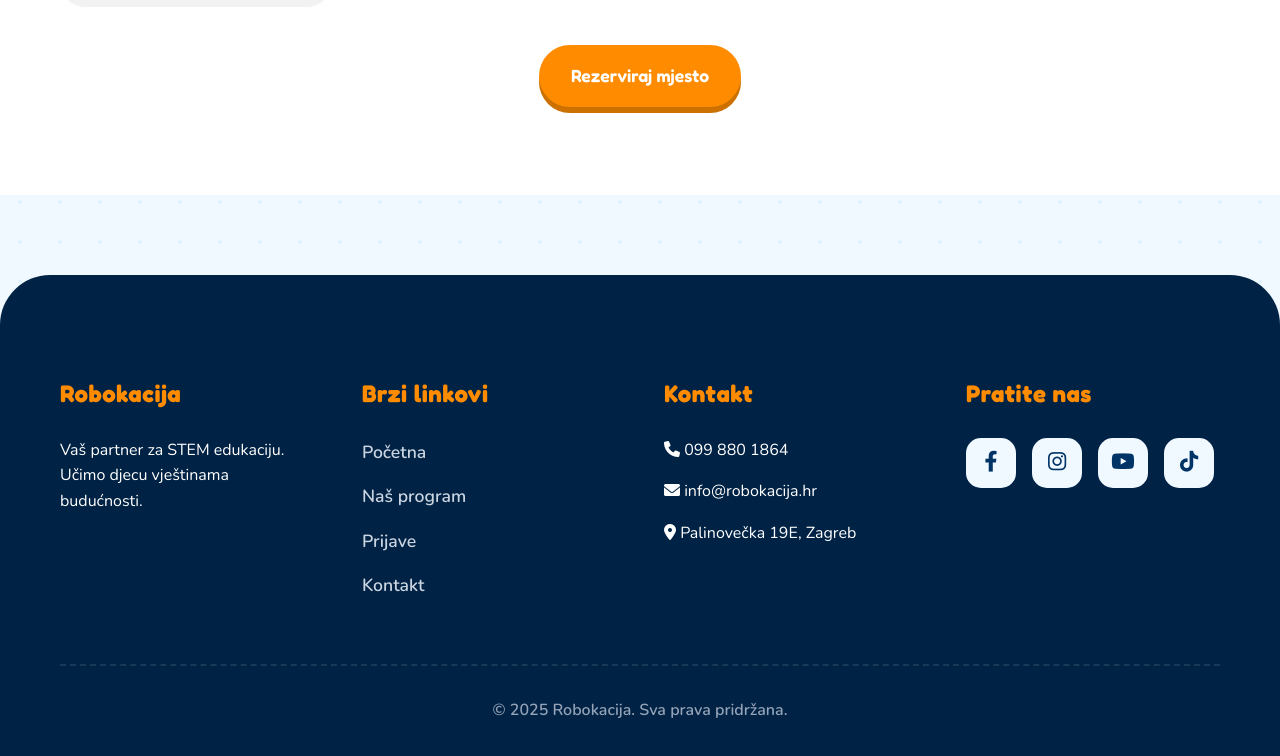
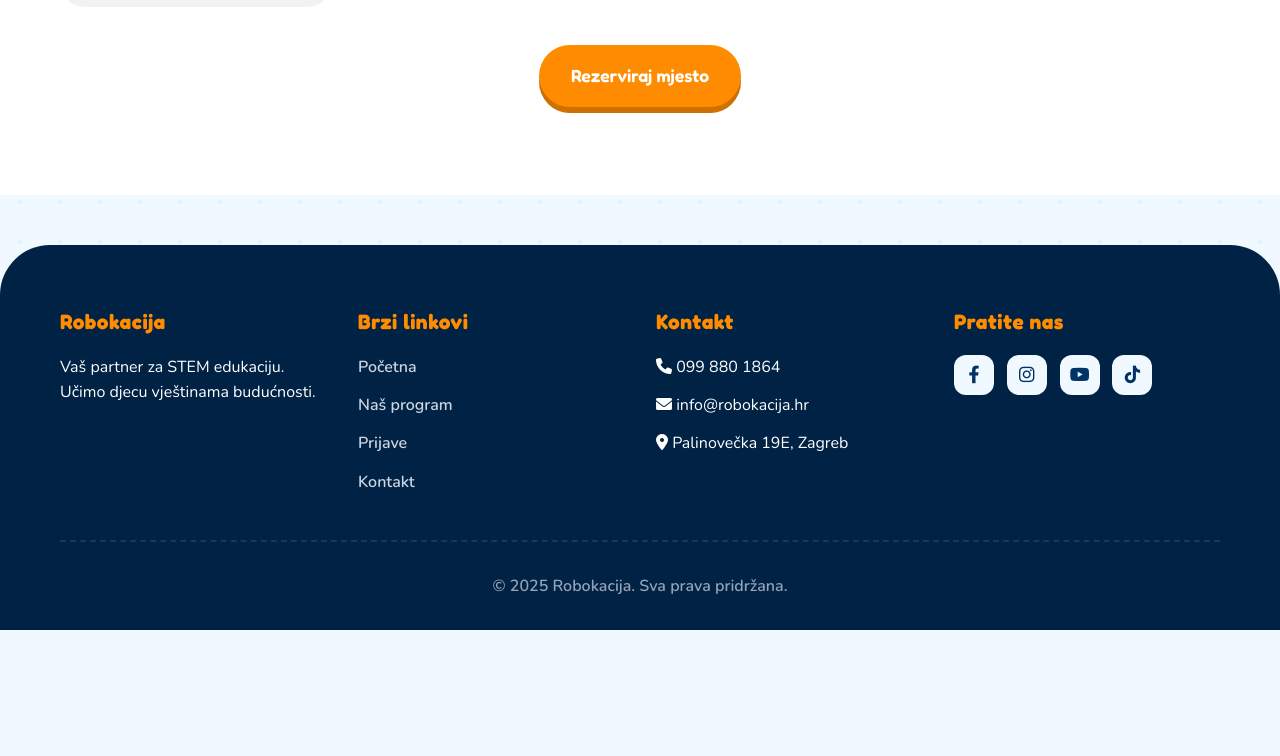
Before and after one commit to filip0906/Robokacija, a plain HTML site: page backup/junior.html in a window 1280 px wide. Shown: the part 1858-2614 px from the top of the page. After the commit the page ends 2488 px from the top, so only its background shows below. Drawn offline with nearby package versions, Linux system fonts and the light colour scheme; files that its build step writes are made by us from their sources; files whose address does not match are found by name.

Commit message:
Reduce footer size and spacing

```diff
--- a/styles.css
+++ b/styles.css
@@ -412,9 +412,9 @@ section {
 footer {
     background-color: var(--dark-bg);
     color: var(--white);
-    padding: 100px 0 40px;
+    padding: 60px 0 30px;
     position: relative;
-    margin-top: 80px;
+    margin-top: 50px;
     border-top-left-radius: 50px;
     border-top-right-radius: 50px;
 }
@@ -422,24 +422,24 @@ footer {
 .footer-content {
     display: grid;
     grid-template-columns: repeat(auto-fit, minmax(250px, 1fr));
-    gap: 3rem;
-    margin-bottom: 3rem;
+    gap: 2rem;
+    margin-bottom: 2rem;
 }
 
 .footer-col h4 {
     font-family: 'Fredoka', sans-serif;
-    font-size: 1.5rem;
-    margin-bottom: 1.5rem;
+    font-size: 1.3rem;
+    margin-bottom: 1rem;
     color: var(--secondary-color);
 }
 
 .footer-col ul li {
-    margin-bottom: 1rem;
+    margin-bottom: 0.8rem;
 }
 
 .footer-col ul li a {
     color: #cbd5e1;
-    font-size: 1.1rem;
+    font-size: 1rem;
     font-weight: 600;
 }
 
@@ -450,20 +450,20 @@ footer {
 
 .social-links {
     display: flex;
-    gap: 1rem;
+    gap: 0.8rem;
 }
 
 .social-links a {
-    width: 50px;
-    height: 50px;
+    width: 40px;
+    height: 40px;
     background-color: var(--light-bg);
     display: flex;
     align-items: center;
     justify-content: center;
-    border-radius: 15px;
+    border-radius: 12px;
     transition: all 0.3s ease;
     color: var(--primary-color);
-    font-size: 1.3rem;
+    font-size: 1.1rem;
     border: 2px solid transparent;
 }
 
```
